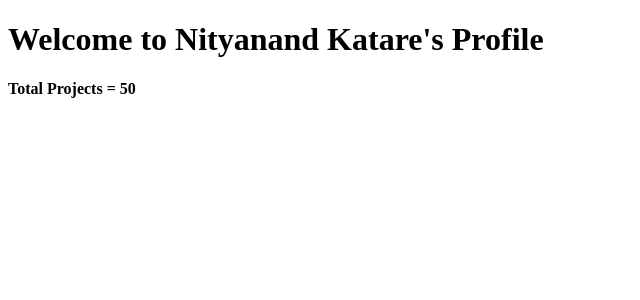
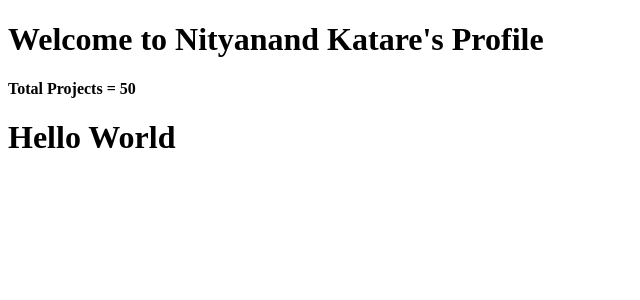
Before and after one commit to iknityanand/portfolio, a React (Create React App) app: page / in a window 1280 px wide. Shown: the top 300 px of the page, without its empty margins (0-640 px from the left). Built offline with nearby package versions, Linux system fonts and the light colour scheme.

Commit message:
multiple-components
multiple components ie; two component are rendered App  and AppWithState.

```diff
--- /dev/null
+++ b/src/AppWithState.js
@@ -0,0 +1,7 @@
+import React from 'react'
+class AppWithState extends React.Component{
+  render(){
+    return <h1>Hello World</h1>;
+  }
+}
+export default AppWithState
--- a/src/index.js
+++ b/src/index.js
@@ -1,10 +1,18 @@
 import React from 'react';
 import ReactDOM from 'react-dom';
 import App from './App';
+import AppWithState from './AppWithState';
 import registerServiceWorker from './registerServiceWorker';
 
+let allComponents= (
+	<div>
+		<App cat={50} />
+		<AppWithState />
+	</div>
+);
+
 ReactDOM.render(
-	<App cat={50} />,
+	allComponents,
 	document.getElementById('root')
 	);
 registerServiceWorker();
```
